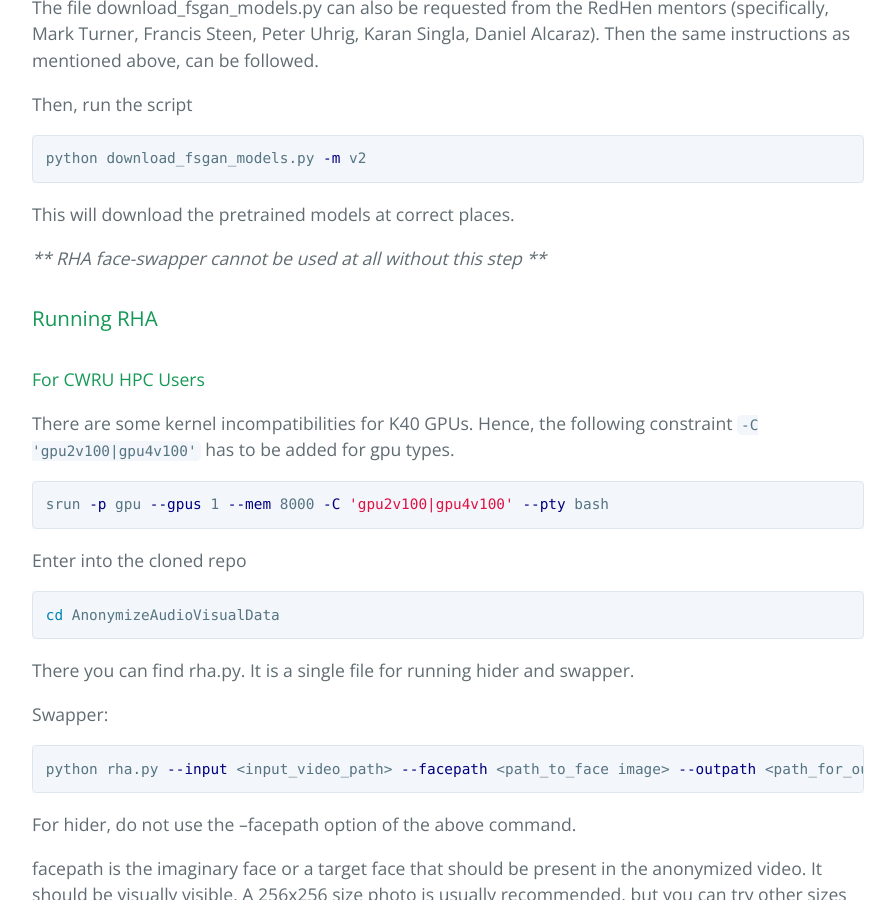
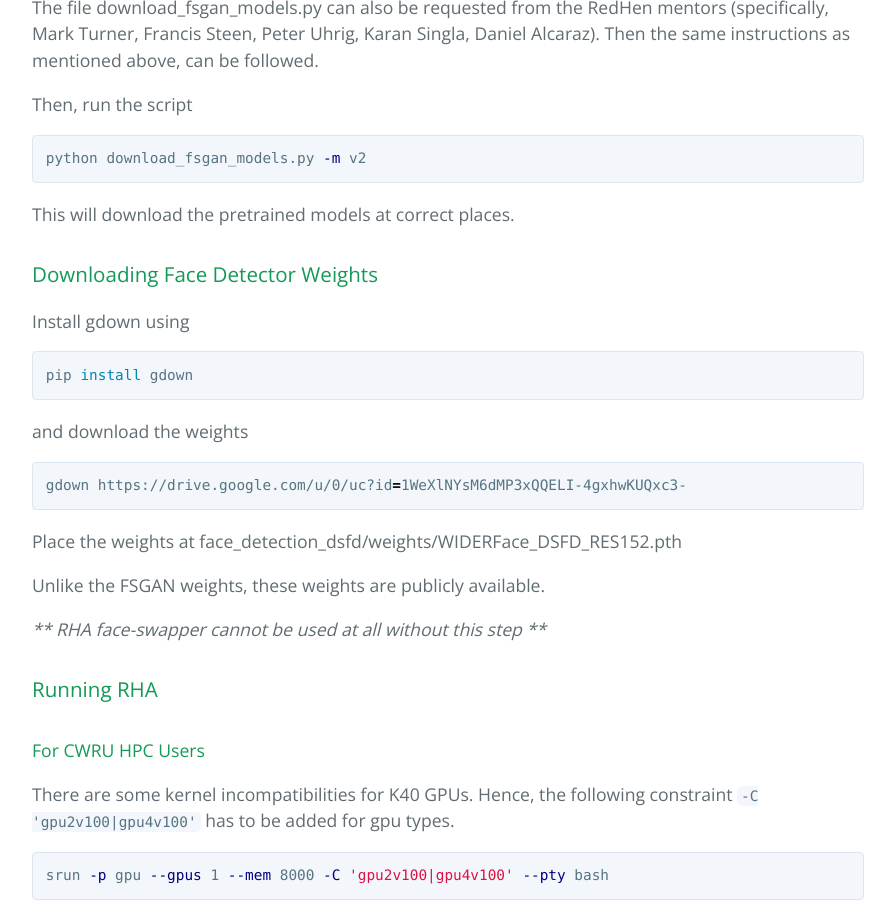
Before and after one commit to yashkhasbage25/AnonymizingAudioVisualData, a Jekyll site: the page built from _posts/2021-08-14-installation.md, in a window 1280 px wide and 900 px high, scrolled down 1872 px. Shown: the whole window, without its empty margins (192-1087 px from the left). Built offline with Jekyll 4.4.1, drawn with Linux system fonts in a browser that asks for light colours.

Commit message:
dsfd weights

````diff
--- a/_posts/2021-08-14-installation.md
+++ b/_posts/2021-08-14-installation.md
@@ -69,6 +69,23 @@ python download_fsgan_models.py -m v2
 
 This will download the pretrained models at correct places.
 
+### Downloading Face Detector Weights
+
+Install gdown using
+```bash
+pip install gdown
+```
+
+and download the weights
+
+```bash
+gdown https://drive.google.com/u/0/uc?id=1WeXlNYsM6dMP3xQQELI-4gxhwKUQxc3-
+```
+
+Place the weights at face_detection_dsfd/weights/WIDERFace_DSFD_RES152.pth
+
+Unlike the FSGAN weights, these weights are publicly available.
+
 *** RHA face-swapper cannot be used at all without this step ***
 
 ### Running RHA
````
